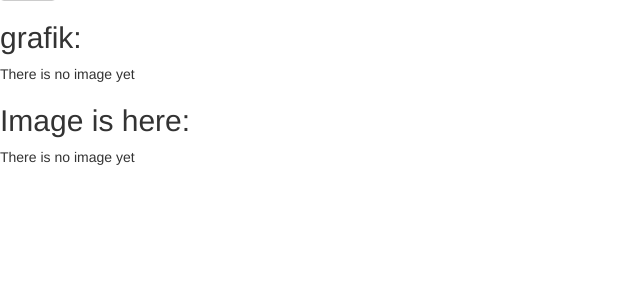
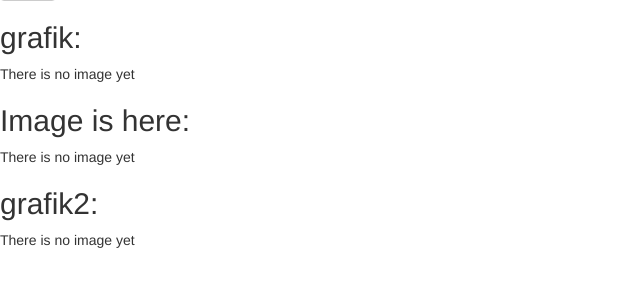
Before and after one commit to Jarik23/moylabaiz333, a Flask app: page /net in a window 1280 px wide. Shown: the part 204-498 px from the top of the page, without its empty margins (0-640 px from the left). Run offline with Flask 2, Linux system fonts and the light colour scheme; some libraries are stand-ins or nearby versions.

Commit message:
Update net.html

```diff
--- a/flaskapp/templates/net.html
+++ b/flaskapp/templates/net.html
@@ -25,4 +25,13 @@
 {% else %}
  <p> There is no image yet </p>
 {% endif %}
+
+<h2>grafik2: </h2>
+<!-- проверяем есть ли данные классификации -->
+{% if gr_name2 %}
+ <p>{{gr_name2}}
+ <p><img src={{gr_name2}}/>
+{% else %}
+ <p> There is no image yet </p>
+{% endif %}
 {% endblock %}
```
